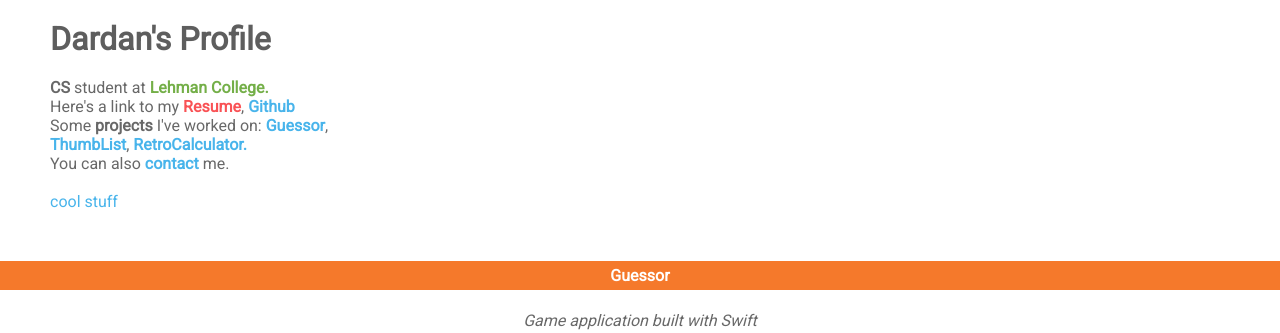
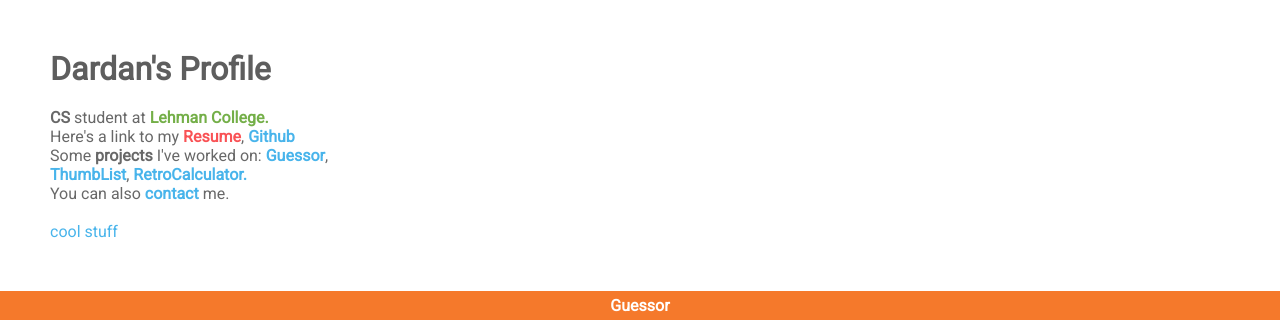
Before and after one commit to ImgBotApp/dardanm.github.io, a plain HTML site: page index.html in a window 1280 px wide. Shown: the top 333 px of the page. Drawn offline with Linux system fonts and the light colour scheme.

Commit message:
header padding

```diff
--- a/stylesheets/main.css
+++ b/stylesheets/main.css
@@ -28,7 +28,7 @@ h1 {
 }
 
 header {
-    padding: 0px 50px 0px 50px;
+    padding: 30px 50px 0px 50px;
 }
 
 #projects{
```
